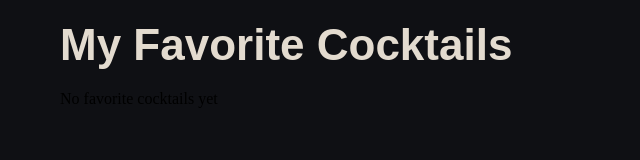
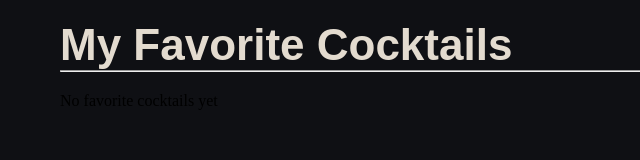
Before and after one commit to Viktoriia-git/zhdk-web-technologies-2025-main, a plain HTML site: page exercise/favorites.html in a window 1280 px wide. Shown: the whole page, without its empty margins (0-640 px from the left). Drawn offline with nearby package versions, Linux system fonts and the light colour scheme; a web font is replaced by a local one.

Commit message:
Update favorites.html

```diff
--- a/exercise/favorites.html
+++ b/exercise/favorites.html
@@ -10,10 +10,15 @@
   <link rel="preconnect" href="https://fonts.gstatic.com" crossorigin>
   <link href="https://fonts.googleapis.com/css2?family=Lato:ital,wght@0,100;0,300;0,400;0,700;0,900;1,100;1,300;1,400;1,700;1,900&family=Pacifico&family=Pinyon+Script&family=Plus+Jakarta+Sans:ital,wght@0,200..800;1,200..800&family=Poppins:ital,wght@0,100;0,200;0,300;0,400;0,500;0,600;0,700;0,800;0,900;1,100;1,200;1,300;1,400;1,500;1,600;1,700;1,800;1,900&family=Savate:ital,wght@0,200..900;1,200..900&display=swap" rel="stylesheet">
   <link rel="stylesheet" href="https://fonts.googleapis.com/css2?family=Material+Symbols+Outlined:opsz,wght,FILL,GRAD@20..48,100..700,0..1,-50..200" />
+
 </head>
 <body>
   <div class="favorites-container">
-    <h1>My Favorite Cocktails</h1>
+    <div class="page-heading">
+      <h1>My Favorite Cocktails</h1>
+      <hr>
+    </div>
+
     <div class="favorites-grid" id="favoritesGrid">
       <!-- Favourite drinks -->
     </div>
```
